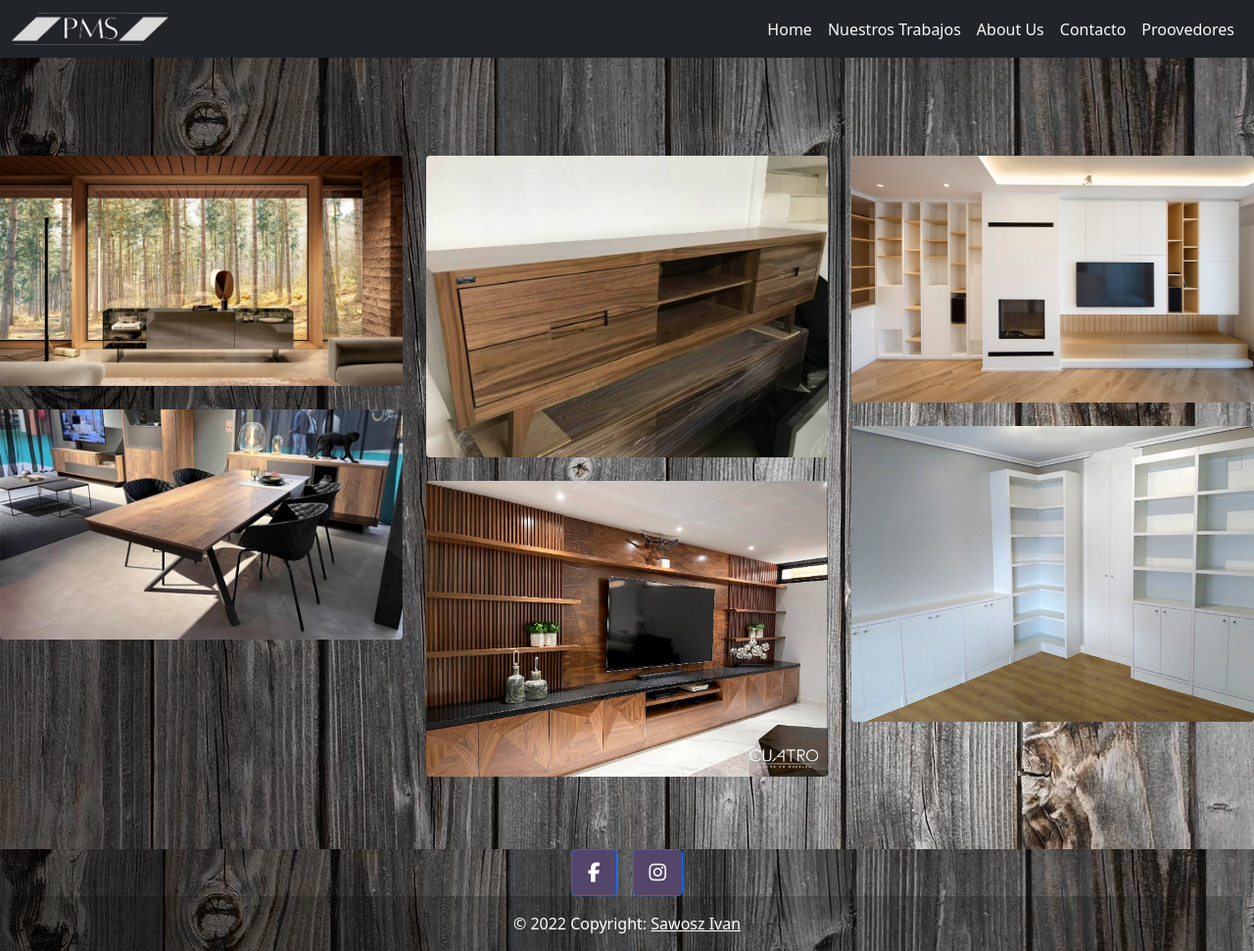
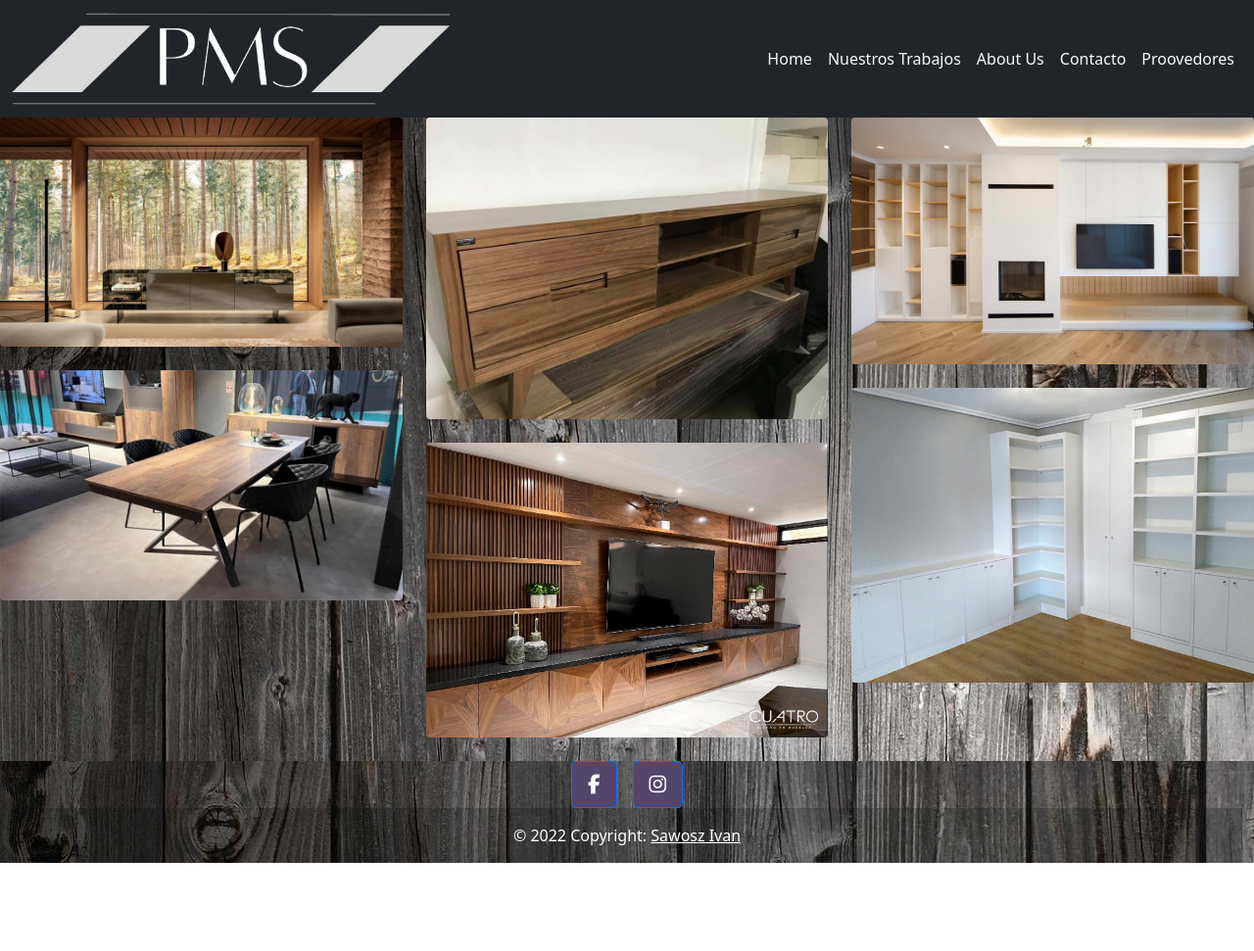
Before and after one commit to SawoszIvan/Muebles-a-medida-Sawosz-Ivan, a plain HTML site: page Pages/nuestros-trabajos.html in a window 1280 px wide. Shown: the whole page at 98% size. After the commit the page ends 881 px from the top, so only its background shows below. Drawn offline with nearby package versions, Linux system fonts and the light colour scheme.

Commit message:
Correcciones de entrega

```diff
--- a/Pages/nuestros-trabajos.html
+++ b/Pages/nuestros-trabajos.html
@@ -43,7 +43,7 @@
 
 
     <main class="container_main">
-        <div class="row galeria_imagenes">
+        <div class="row galeria_imagene d-flexs">
             <div class="col-lg-4 col-md-12 mb-4 mb-lg-0">
               <img
                 src="../Images/Nuestros Trabajos/1.jpeg"
@@ -76,7 +76,7 @@
 
               <img
                 src="../Images/Nuestros Trabajos/6.jpg"
-                class="w-100 shadow-1-strong rounded mb-4"
+                class="img_conflictiva w-100 shadow-1-strong rounded mb-4"
                 alt="Foto  de trabajos 6"/>
             </div>
           </div>
--- a/style.css
+++ b/style.css
@@ -1,16 +1,19 @@
 *{
     margin: 0;
     padding: 0;
-    box-sizing: border-box;
 }
+
 
 
 /* Nav Bar */
 
 
+
 .logovar {
-    width: 10rem;
+    width: 35vw;
     border-radius: 4px;
+    display: flex;
+
 }
 
 .navbar-nav{
@@ -18,7 +21,6 @@
 }
 
 .header{
-
     margin-bottom: 0;
     margin-top: 0;
 }
@@ -41,6 +43,7 @@
     text-align: center;
     color: rgb(194, 195, 196);
 }
+
 
 
 
@@ -127,5 +130,4 @@ textarea {
 .container__footer {
     background-image: url(./Images/Contenido/fondo\ 3.jpg);
     margin-top: 0;
-
 }
```
Also changed, not shown: index.html (+3 -3 lines).
